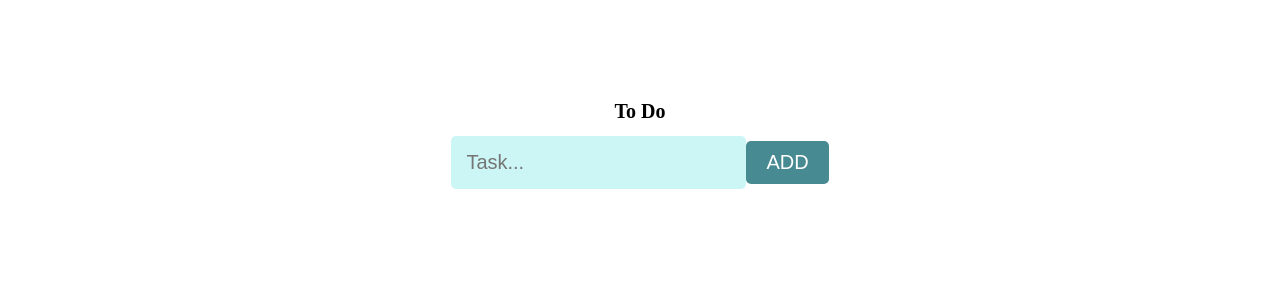
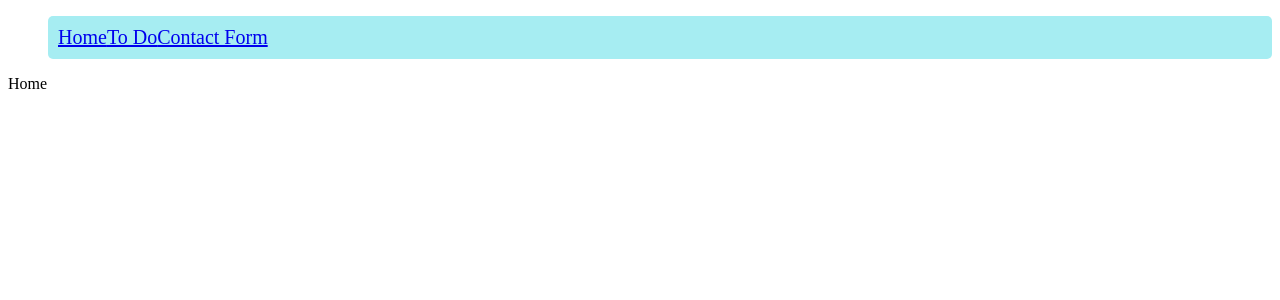
Before and after one commit to Lilian-UXR/Task-Management-Web-App, a React (Create React App) app in the folder my-todo-app/: page / in a window 1280 px wide. Shown: the top 300 px of the page. Built offline with nearby package versions, Linux system fonts and the light colour scheme.

Commit message:
updating menu and pages
Update to link pages and create menu

```diff
--- a/my-todo-app/package.json
+++ b/my-todo-app/package.json
@@ -9,6 +9,7 @@
     "@testing-library/user-event": "^13.5.0",
     "react": "^19.1.0",
     "react-dom": "^19.1.0",
+    "react-router-dom": "^7.6.3",
     "react-scripts": "5.0.1",
     "web-vitals": "^2.1.4"
   },
--- a/my-todo-app/src/App.js
+++ b/my-todo-app/src/App.js
@@ -1,9 +1,27 @@
+import Home from "./Components/Home.jsx";
 import ToDo from "./Components/todo.jsx";
 import ContactForm from "./Components/contact.jsx";
+import { BrowserRouter as Router, Routes, Route, Link } from "react-router-dom";
 
 function App() {
-  return <ToDo />;
-  <ContactForm />;
+  return (
+    <div className="App">
+      <Router>
+        <ul>
+          <li>
+            <Link to="/">Home</Link>
+            <Link to="/todo">To Do</Link>
+            <Link to="/contact">Contact Form</Link>
+          </li>
+        </ul>
+        <Routes>
+          <Route path="/" element={<Home />} />
+          <Route path="/todo" element={<ToDo />} />
+          <Route path="/contact" element={<ContactForm />} />
+        </Routes>
+      </Router>
+    </div>
+  );
 }
 
 export default App;
--- /dev/null
+++ b/my-todo-app/src/Components/Home.jsx
@@ -0,0 +1,5 @@
+import React from "react";
+
+export default function Home() {
+  return <div>Home</div>;
+}
```
Also changed, not shown: 1 other file (tests, documents, lock files or other folders).
